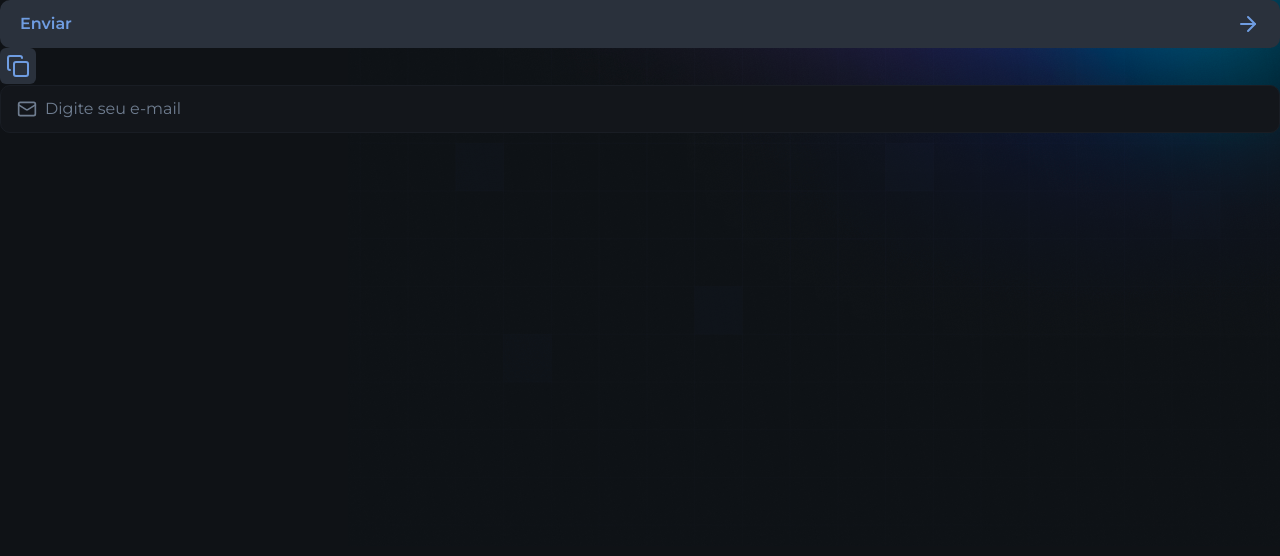
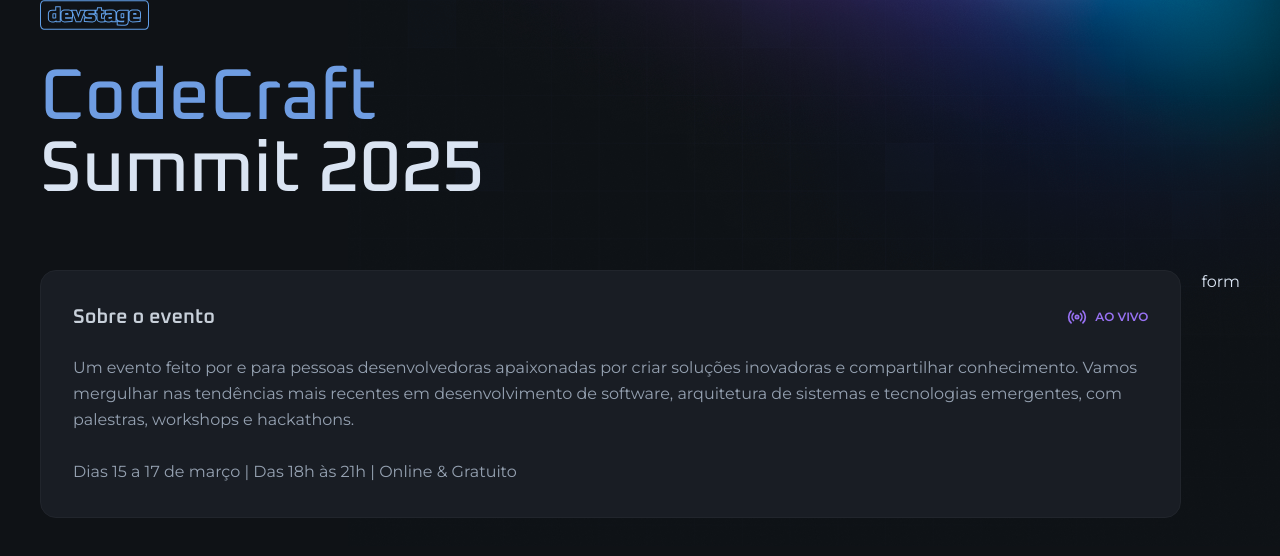
Before and after one commit to MariSena331/nlw-2025, a Next.js app: page / in a window 1280 px wide. Shown: the top 556 px of the page. Built offline with nearby package versions, Linux system fonts and the light colour scheme.

Commit message:
chore: implementing event page

```diff
--- a/src/app/page.tsx
+++ b/src/app/page.tsx
@@ -1,29 +1,45 @@
-import { ArrowRight, Copy, Mail } from "lucide-react";
+import Image from "next/image";
 
-import { Button } from "@/components/button";
-import { IconButton } from "@/components/icon-button";
-import { InputField, InputIcon, InputRoot } from "@/components/input";
+import logo from "../assets/logo.svg";
+import { Radio } from "lucide-react";
 
 export default function Home() {
   return (
-    <main>
-      <Button type="submit">
-        Enviar
-        <ArrowRight />
-      </Button>
+    <main className="max-w-[1240px] mx-auto px-5 py-8 md:py-0">
+      <div className="mid-h-dvh flex flex-col justify-center gap-16">
+        <div className="flex flex-col gap-8 items-center md:items-start">
+          <Image src={logo} alt="devstage" width={108.5} height={30} />
 
-      <IconButton>
-        <Copy />
-      </IconButton>
+          <h1 className="text-4xl text-center leading-none font-heading font-medium flex flex-col md:text-7xl md:text-left">
+            <span className="text-blue">CodeCraft</span>
+            Summit 2025
+          </h1>
+        </div>
 
-      <div>
-        <InputRoot>
-          <InputIcon>
-            <Mail className="size-5" />
-          </InputIcon>
-
-          <InputField placeholder="Digite seu e-mail" />
-        </InputRoot>
+        <div className="flex gap-5 items-stretch flex-col md:flex-row">
+          <div className="flex-1 bg-gray-700 border border-gray-600 rounded-2xl p-8 space-y-6">
+            <div className="flex items-center justify-between">
+              <h2 className="font-heading font-semibold text-gray-200 text-xl">
+                Sobre o evento
+              </h2>
+              <span className="text-purple font-semibold text-xs flex items-center gap-2">
+                <Radio className="size-5" />
+                AO VIVO
+              </span>
+            </div>
+            <p className="text-gray-300 leading-relaxed text-sm md:text-base">
+              Um evento feito por e para pessoas desenvolvedoras apaixonadas por
+              criar soluções inovadoras e compartilhar conhecimento. Vamos
+              mergulhar nas tendências mais recentes em desenvolvimento de
+              software, arquitetura de sistemas e tecnologias emergentes, com
+              palestras, workshops e hackathons.
+              <br />
+              <br />
+              Dias 15 a 17 de março | Das 18h às 21h | Online & Gratuito
+            </p>
+          </div>
+          <form action="">form</form>
+        </div>
       </div>
     </main>
   );
```
